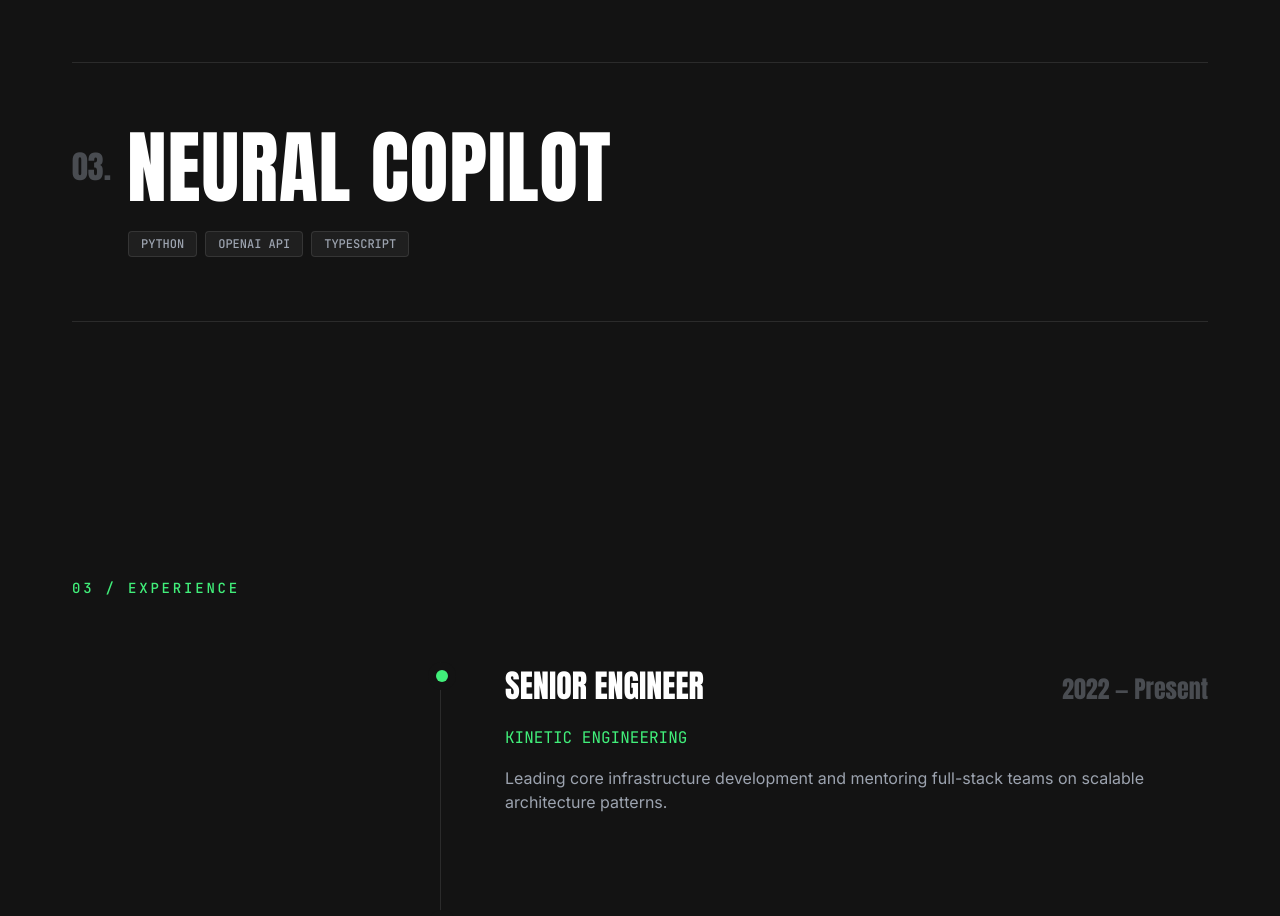
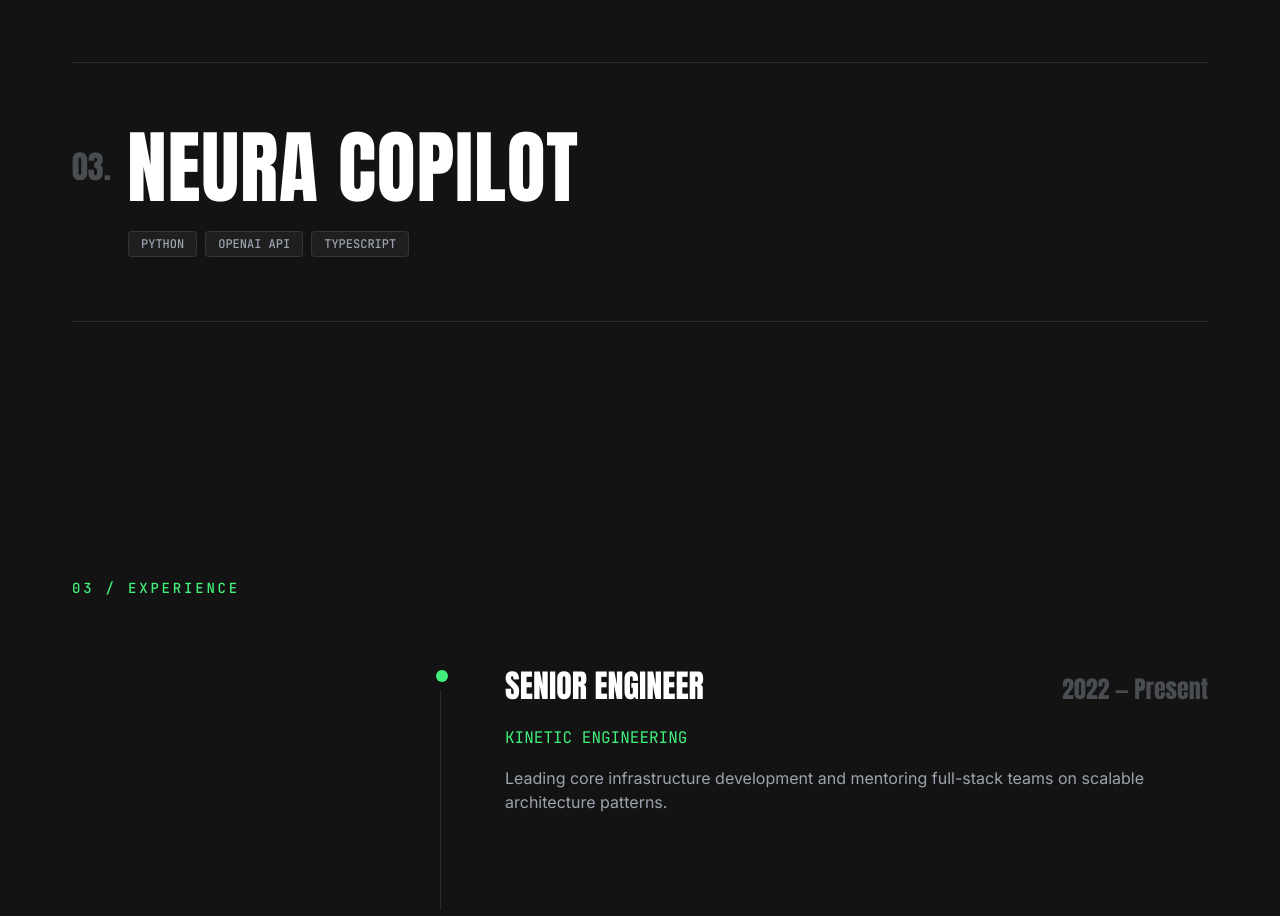
Before and after one commit to loarden/portfolio, a Next.js app: page / in a window 1280 px wide. Shown: the part 2486-3402 px from the top of the page. Built offline with nearby package versions, Linux system fonts and the light colour scheme.

Commit message:
Fix project title from "Neural Copilot" to "Neura Copilot" in the projects list.

```diff
--- a/app/page.tsx
+++ b/app/page.tsx
@@ -20,7 +20,7 @@ const projects = [
   },
   {
     index: "03.",
-    title: "Neural Copilot",
+    title: "Neura Copilot",
     href: "/projects/neural-copilot",
     tags: ["Python", "OpenAI API", "TypeScript"],
     delay: "200ms",
```
